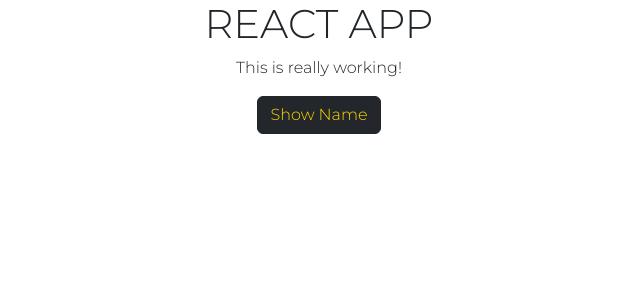
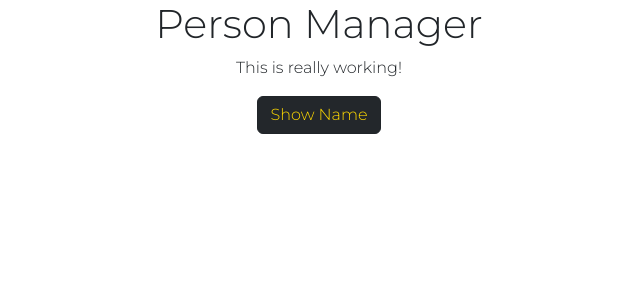
Before and after one commit to ShouryaRSharma/ReactCompleteGuide, a React app: page / in a window 1280 px wide. Shown: the top 300 px of the page, without its empty margins (321-961 px from the left). Built offline with nearby package versions, Linux system fonts and the light colour scheme.

Commit message:
class-based components prop management

```diff
--- a/src/components/Cockpit/Cockpit.js
+++ b/src/components/Cockpit/Cockpit.js
@@ -29,7 +29,7 @@ const Cockpit = (props) => {
 
     return(
         <div>
-            <h1>REACT APP</h1>
+            <h1>{props.title}</h1>
             <p className={classes.join(' ')}>This is really working!</p>
             <StyledButton big={props.alt} className="btn btn-dark" onClick={props.styleClick}>Show Name</StyledButton>
         </div>
--- a/src/containers/App.js
+++ b/src/containers/App.js
@@ -71,7 +71,7 @@ class App extends Component {
 
     return (
       <div className="App">
-          <Cockpit  styleClick={this.togglePersonsHandler} alt={this.state.showPersons} persons={this.state.persons}/>
+          <Cockpit title={this.props.appTitle} styleClick={this.togglePersonsHandler} alt={this.state.showPersons} persons={this.state.persons}/>
           {persons}
       </div>
     );
--- a/src/index.js
+++ b/src/index.js
@@ -6,7 +6,7 @@ import * as serviceWorker from './serviceWorker';
 
 ReactDOM.render(
   <React.StrictMode>
-    <App />
+    <App appTitle="Person Manager"/>
   </React.StrictMode>,
   document.getElementById('root')
 );
```
